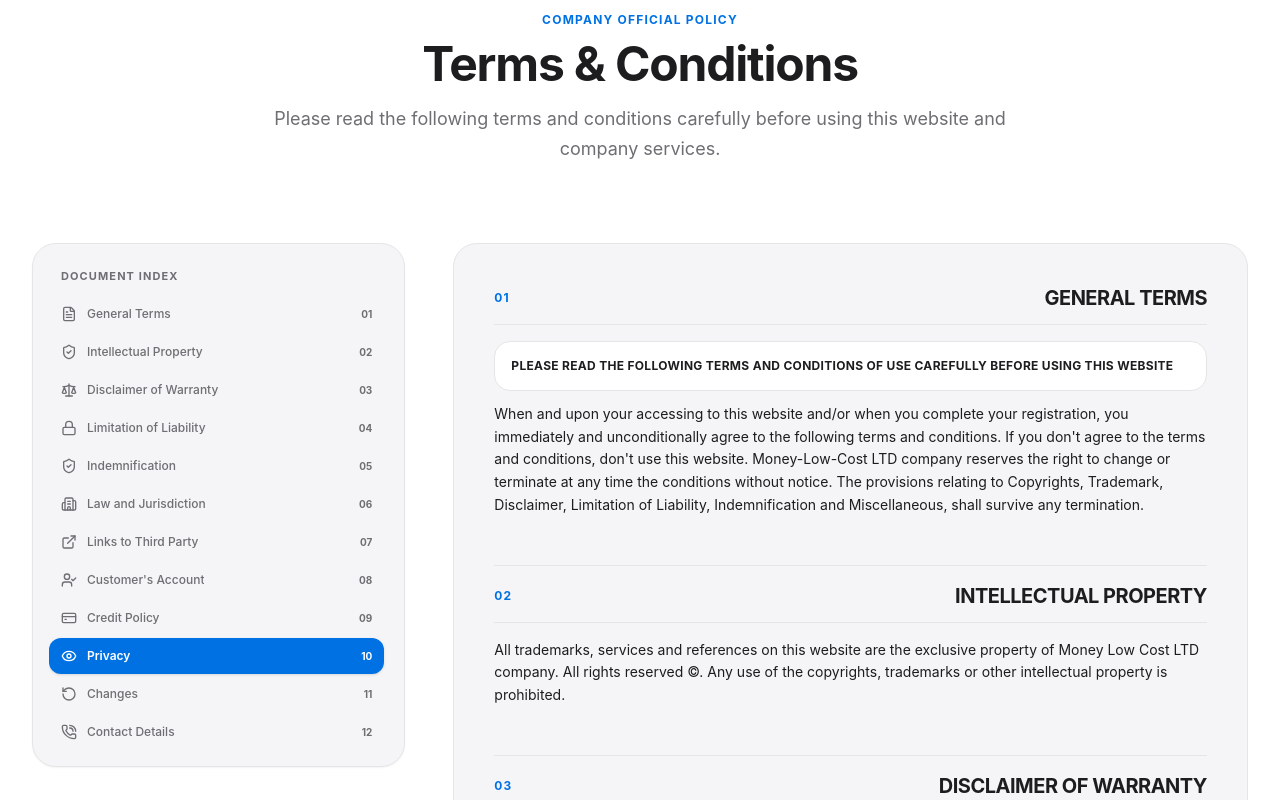
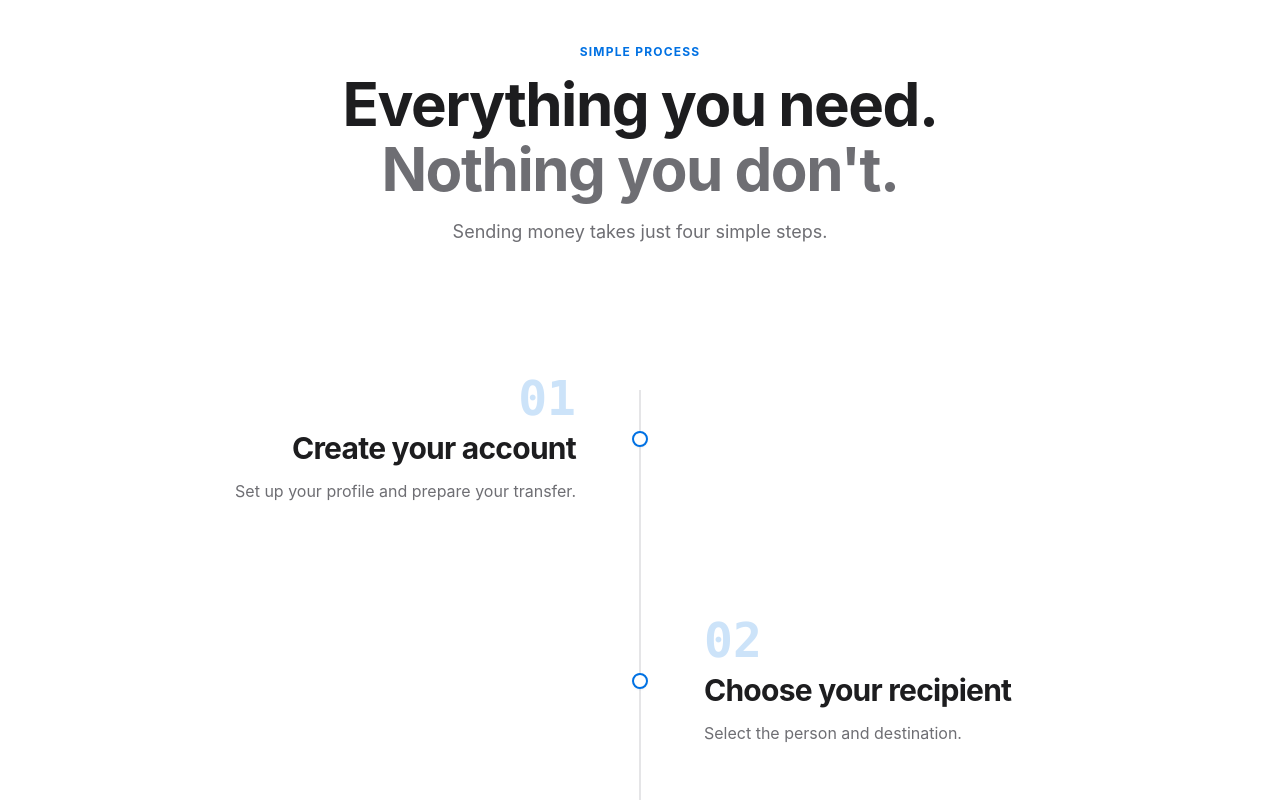
Before and after one commit to snybun/moneylowcost-ltd, a React (Vite) app: page / in a window 1280 px wide. Shown: the part 1600-2400 px from the top of the page. Built offline with nearby package versions, Linux system fonts and the light colour scheme.

Commit message:
feat: Apple-style How It Works timeline section (#how-it-works) with scroll-driven progress line

```diff
--- a/src/App.jsx
+++ b/src/App.jsx
@@ -1,6 +1,6 @@
 import React from 'react';
 import Navbar from './components/Navbar';
-import { HeroSection, FeaturesSection, TermsSection } from './sections';
+import { HeroSection, FeaturesSection, HowItWorksSection, TermsSection } from './sections';
 
 export default function App() {
   return (
@@ -16,6 +16,9 @@ export default function App() {
         {/* Minimal Apple Trust / Features Section */}
         <FeaturesSection />
 
+        {/* Apple Timeline How It Works Section (#how-it-works) */}
+        <HowItWorksSection />
+
         {/* Official Terms & Conditions Section (#terms) */}
         <TermsSection />
       </main>
--- /dev/null
+++ b/src/sections/HowItWorksSection.jsx
@@ -0,0 +1,149 @@
+import React, { useRef } from 'react';
+import { motion, useScroll, useSpring, useTransform } from 'framer-motion';
+import Container from '../components/Container';
+
+export default function HowItWorksSection() {
+  const sectionRef = useRef(null);
+
+  // Scroll progress for vertical timeline line
+  const { scrollYProgress } = useScroll({
+    target: sectionRef,
+    offset: ['start 60%', 'end 80%'],
+  });
+
+  const scaleY = useSpring(scrollYProgress, {
+    stiffness: 100,
+    damping: 30,
+    restDelta: 0.001,
+  });
+
+  const steps = [
+    {
+      number: '01',
+      title: 'Create your account',
+      description: 'Set up your profile and prepare your transfer.',
+    },
+    {
+      number: '02',
+      title: 'Choose your recipient',
+      description: 'Select the person and destination.',
+    },
+    {
+      number: '03',
+      title: 'Send your money',
+      description: 'Choose your preferred transfer method.',
+    },
+    {
+      number: '04',
+      title: 'They receive it',
+      description: 'Your recipient receives the transfer.',
+    },
+  ];
+
+  return (
+    <section
+      id="how-it-works"
+      ref={sectionRef}
+      className="bg-[#FFFFFF] py-24 md:py-36 border-b border-[#E5E5E7] relative overflow-hidden"
+    >
+      <Container>
+        {/* Section Header */}
+        <motion.div
+          initial={{ opacity: 0, y: 20 }}
+          whileInView={{ opacity: 1, y: 0 }}
+          viewport={{ once: true, margin: '-60px' }}
+          transition={{ duration: 0.6, ease: [0.16, 1, 0.3, 1] }}
+          className="text-center max-w-3xl mx-auto mb-20 md:mb-32"
+        >
+          <span className="text-xs font-bold tracking-widest text-[#0071E3] uppercase block mb-3">
+            Simple Process
+          </span>
+          <h2 className="text-4xl sm:text-5xl lg:text-6xl font-bold tracking-tight text-[#1D1D1F] leading-[1.08] mb-4">
+            Everything you need.<br />
+            <span className="text-[#6E6E73]">Nothing you don't.</span>
+          </h2>
+          <p className="text-base sm:text-lg text-[#6E6E73] font-normal">
+            Sending money takes just four simple steps.
+          </p>
+        </motion.div>
+
+        {/* Timeline Container */}
+        <div className="relative max-w-5xl mx-auto">
+
+          {/* Desktop Central Vertical Timeline Line */}
+          <div className="hidden md:block absolute left-1/2 top-4 bottom-4 w-[2px] -translate-x-1/2 bg-[#E5E5E7]" />
+
+          {/* Desktop Scroll Progress Active Line */}
+          <motion.div
+            style={{ scaleY }}
+            className="hidden md:block absolute left-1/2 top-4 bottom-4 w-[2px] -translate-x-1/2 bg-[#0071E3] origin-top z-10"
+          />
+
+          {/* Mobile Left Vertical Timeline Line */}
+          <div className="md:hidden absolute left-6 top-4 bottom-4 w-[2px] bg-[#E5E5E7]" />
+
+          <motion.div
+            style={{ scaleY }}
+            className="md:hidden absolute left-6 top-4 bottom-4 w-[2px] bg-[#0071E3] origin-top z-10"
+          />
+
+          {/* 4 Steps Timeline Items */}
+          <div className="space-y-16 md:space-y-28 relative z-20">
+            {steps.map((step, idx) => {
+              const isEven = idx % 2 === 0; // Left on desktop for even index
+
+              return (
+                <div
+                  key={step.number}
+                  className="relative flex flex-col md:flex-row items-start md:items-center"
+                >
+                  {/* Timeline Dot (Center Desktop / Left Mobile) */}
+                  <motion.div
+                    initial={{ scale: 0, opacity: 0 }}
+                    whileInView={{ scale: 1, opacity: 1 }}
+                    viewport={{ once: true, margin: '-40px' }}
+                    transition={{ duration: 0.4, delay: 0.1 }}
+                    className="absolute left-6 md:left-1/2 -translate-x-1/2 w-4 h-4 rounded-full bg-[#FFFFFF] border-2 border-[#0071E3] z-30 shadow-xs"
+                  />
+
+                  {/* Desktop Alternating Left Content */}
+                  <div className={`w-full md:w-1/2 pl-16 md:pl-0 ${isEven ? 'md:pr-16 md:text-right' : 'md:pl-16 md:text-left md:ml-auto'}`}>
+                    <motion.div
+                      initial={{ opacity: 0, y: 30 }}
+                      whileInView={{ opacity: 1, y: 0 }}
+                      viewport={{ once: true, margin: '-50px' }}
+                      transition={{ duration: 0.6, ease: [0.16, 1, 0.3, 1] }}
+                    >
+                      {/* Step Number */}
+                      <motion.span
+                        initial={{ scale: 0.9, opacity: 0 }}
+                        whileInView={{ scale: 1, opacity: 1 }}
+                        viewport={{ once: true }}
+                        transition={{ duration: 0.5, ease: 'easeOut' }}
+                        className="text-4xl sm:text-5xl font-extrabold text-[#0071E3]/20 block mb-2 font-mono"
+                      >
+                        {step.number}
+                      </motion.span>
+
+                      {/* Step Title */}
+                      <h3 className="text-2xl sm:text-3xl font-bold tracking-tight text-[#1D1D1F] mb-3">
+                        {step.title}
+                      </h3>
+
+                      {/* Step Description */}
+                      <p className="text-base text-[#6E6E73] font-normal leading-relaxed max-w-md inline-block">
+                        {step.description}
+                      </p>
+                    </motion.div>
+                  </div>
+
+                </div>
+              );
+            })}
+          </div>
+
+        </div>
+      </Container>
+    </section>
+  );
+}
--- a/src/sections/index.js
+++ b/src/sections/index.js
@@ -1,3 +1,4 @@
 export { default as HeroSection } from './HeroSection';
 export { default as FeaturesSection } from './FeaturesSection';
+export { default as HowItWorksSection } from './HowItWorksSection';
 export { default as TermsSection } from './TermsSection';
```
